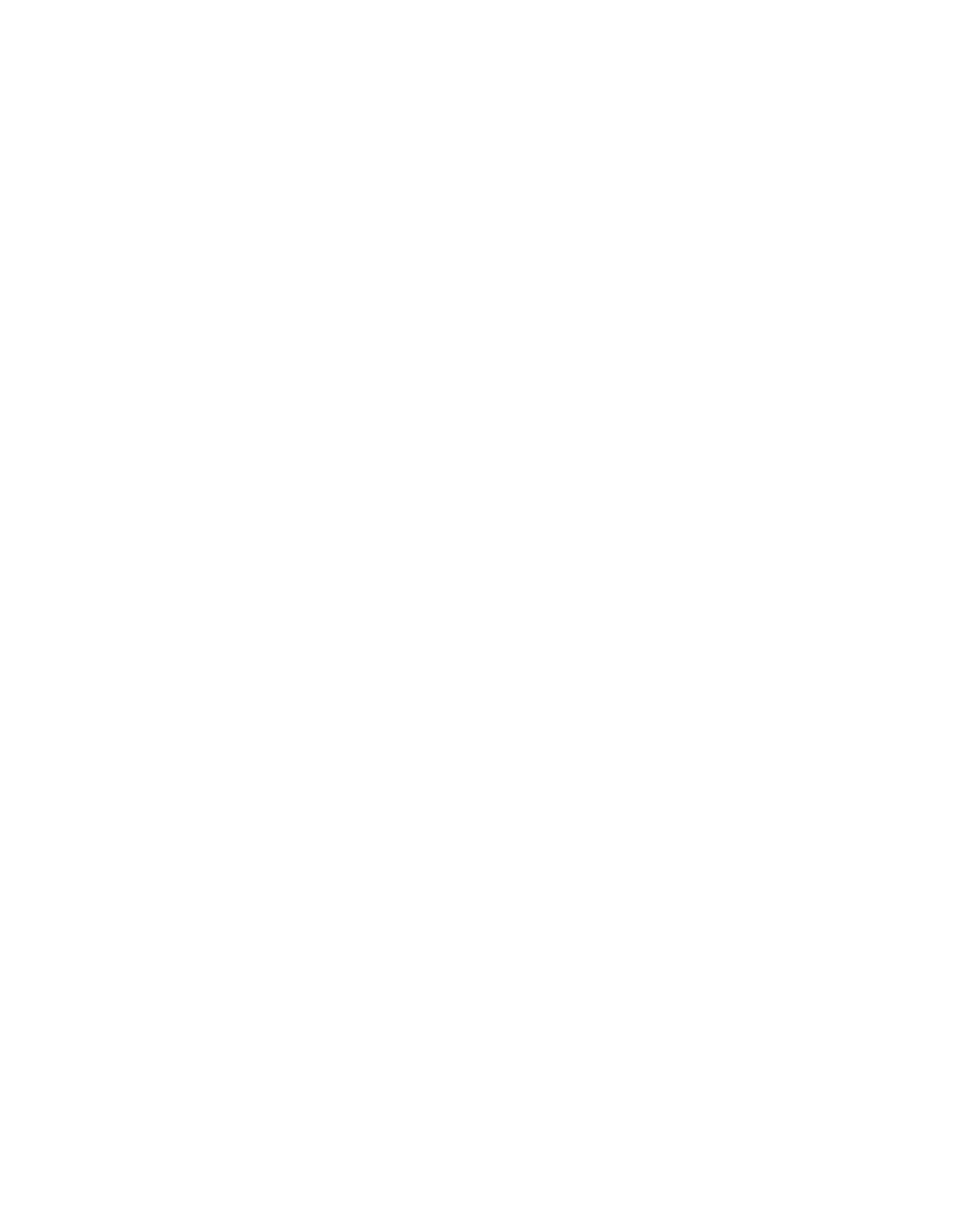
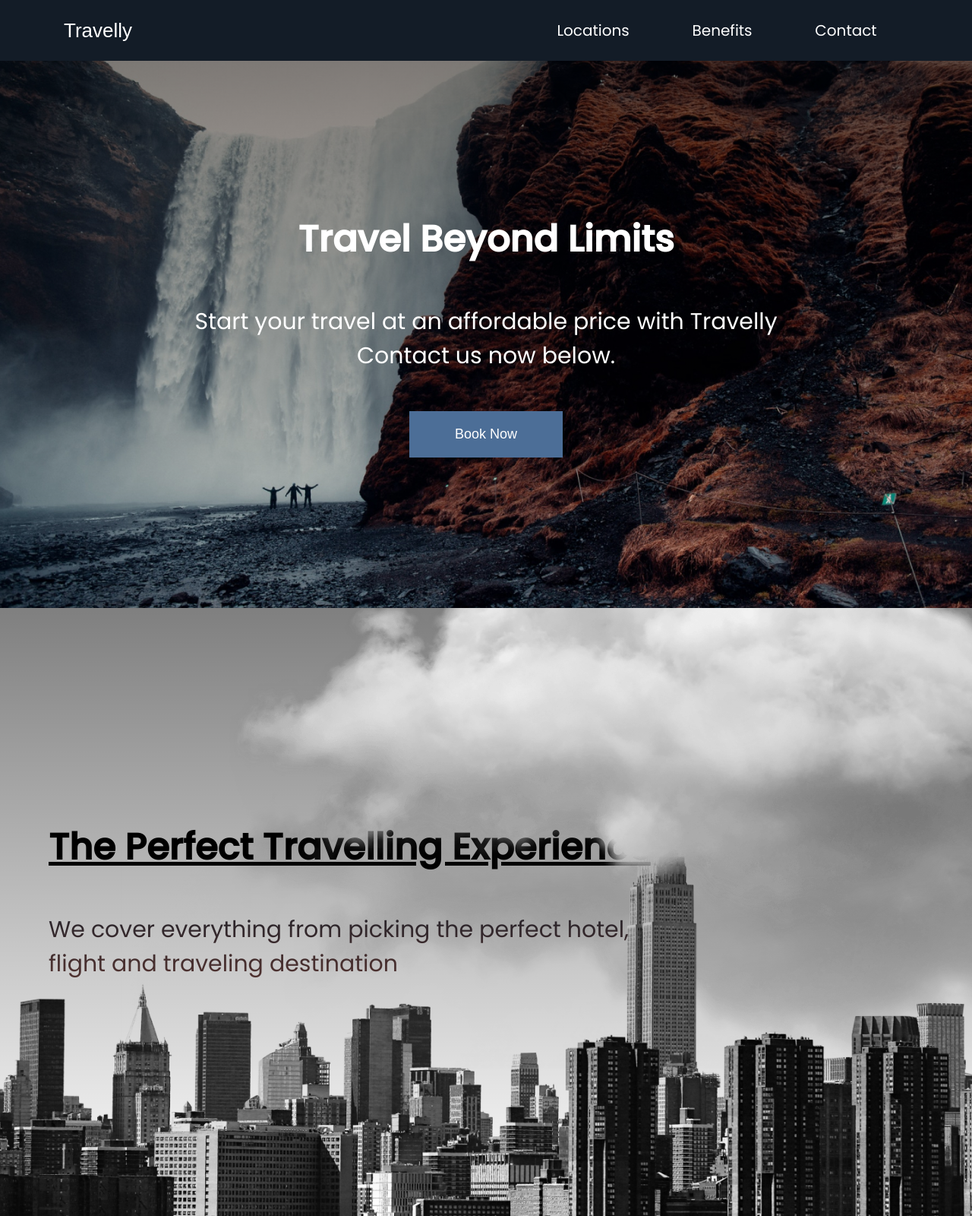
Before and after one commit to SSUPJP/Travelly, a plain HTML site: page Travelly/index.html in a window 1280 px wide. Shown: the whole page at 76% size. Before the commit the page ends 800 px from the top, so only its background shows below. Drawn offline with Linux system fonts and the light colour scheme; a web font is replaced by a local one.

Commit message:
building page2, making cloud animation

```diff
--- a/Travelly/index.html
+++ b/Travelly/index.html
@@ -7,8 +7,42 @@
     <meta name="description" content="Travelly is a travel agency website!" />
     <meta name="robots" content="index,follow" />
     <link rel="icon" href="favicon.ico" />
+    <link
+      href="https://fonts.googleapis.com/css2?family=Pattaya&family=Poppins:wght@400;500&display=swap"
+      rel="stylesheet"
+    />
     <link rel="stylesheet" href="style.css" />
     <title>Travelly | Travelling Agency</title>
   </head>
-  <body></body>
+  <body>
+    <header class="main-head">
+      <nav>
+        <h1 id="logo">Travelly</h1>
+        <ul>
+          <li><a href="#locations">Locations</a></li>
+          <li><a href="#benefits">Benefits</a></li>
+          <li><a href="#contact">Contact</a></li>
+        </ul>
+      </nav>
+    </header>
+    <section class="hero">
+      <h2>Travel Beyond Limits</h2>
+      <h3>
+        Start your travel at an affordable price with Travelly <br />Contact us
+        now below.
+      </h3>
+      <button>Book Now</button>
+    </section>
+    <section id="locations">
+      <header class="locations-head">
+        <h2>The Perfect Travelling Experience</h2>
+        <h3>
+          We cover everything from picking the perfect hotel, <br />
+          flight and traveling destination
+        </h3>
+        <img src="/img/cloud.png" class="moving-cloud1 cloud" />
+        <img src="/img/cloud.png" class="moving-cloud2 cloud" />
+      </header>
+    </section>
+  </body>
 </html>
--- a/Travelly/style.css
+++ b/Travelly/style.css
@@ -1,3 +1,145 @@
 * {
-  font-size: 10px;
+  margin: 0;
+  padding: 0;
+  box-sizing: border-box;
 }
+
+html {
+  font-size: 62.5%;
+}
+body {
+  font-family: "Poppins", sans-serif;
+}
+h1 {
+  font-size: 2.6rem;
+}
+li,
+button,
+label,
+input,
+p {
+  font-size: 2rem;
+}
+h2 {
+  font-size: 4.8rem;
+}
+h3 {
+  font-size: 3rem;
+  font-weight: normal;
+}
+h4,
+h5 {
+  font-size: 2.8rem;
+}
+a {
+  color: white;
+  text-decoration: none;
+}
+
+button {
+  padding: 2rem 6rem;
+  background: #4c6e97;
+  border: none;
+  color: white;
+  font-size: 1.8rem;
+  cursor: pointer;
+}
+
+/* Nav Section With Hero*/
+
+.main-head {
+  background: #131c27;
+  color: white;
+}
+nav {
+  display: flex;
+  width: 90%;
+  margin: auto;
+  padding: 2rem;
+  min-height: 10vh;
+  align-items: center;
+  flex-wrap: wrap;
+}
+nav ul {
+  display: flex;
+  flex: 1 1 40rem;
+  justify-content: space-around;
+  align-items: center;
+  list-style: none;
+}
+#logo {
+  flex: 2 1 40rem;
+  font-family: "Pattaya", sans-serif;
+  font-weight: 400;
+}
+
+.hero {
+  min-height: 90vh;
+  background: linear-gradient(rgba(0, 0, 0, 0.5), transparent),
+    url("/img/landing-page.jpg");
+  background-repeat: no-repeat;
+  background-size: cover;
+  background-position: center;
+  color: white;
+  display: flex;
+  flex-direction: column;
+  justify-content: center;
+  align-items: center;
+  text-align: center;
+}
+.hero h3 {
+  padding: 5rem;
+}
+
+/* locations Section */
+#locations {
+  min-height: 100vh;
+  background: linear-gradient(rgba(0, 0, 0, 0.5), transparent),
+    url("/img/new-york-page.png");
+  background-size: cover;
+  background-position: center;
+  display: flex;
+  align-items: center;
+  position: relative;
+}
+.locations-head {
+  width: 90%;
+  margin: auto;
+}
+.locations-head h2 {
+  padding: 1rem 0rem;
+  text-decoration: underline;
+  text-decoration-thickness: 0.5rem;
+}
+.locations-head h3 {
+  padding: 4rem 0rem;
+  background: linear-gradient(#131c27, #663b34);
+  -webkit-background-clip: text;
+  -webkit-text-fill-color: transparent;
+}
+
+.cloud {
+  position: absolute;
+  top: 0%;
+  right: 0%;
+}
+.moving-cloud1 {
+}
+.moving-cloud2 {
+  top: 20%;
+  z-index: -1;
+  opacity: 0.5;
+}
+
+/* Media Query */
+@media screen and (max-width: 932px) {
+  html {
+    font-size: 45%;
+  }
+  nav {
+    text-align: center;
+  }
+  #logo {
+    padding: 2rem;
+  }
+}
```
